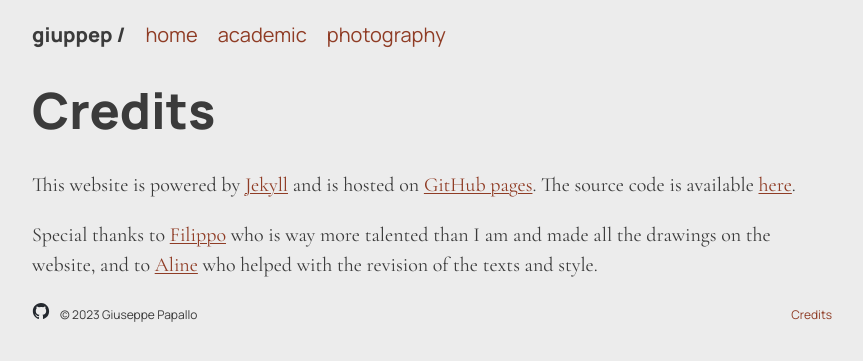
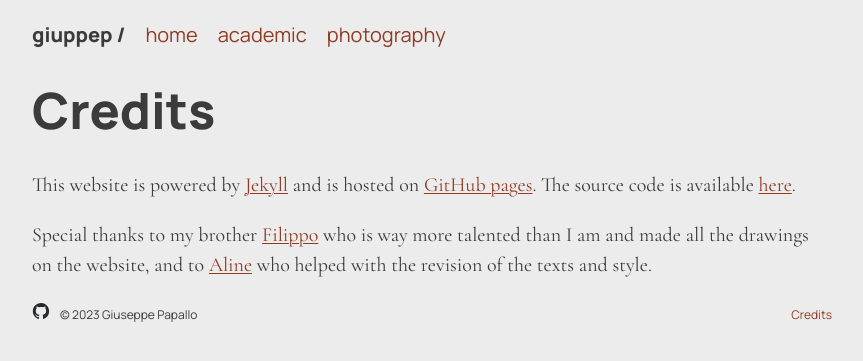
Before and after one commit to giuppep/giuppep.github.io, a Jekyll site: the page built from credits.md, in a window 1280 px wide. Shown: the top 361 px of the page, without its empty margins (208-1071 px from the left). Built offline with Jekyll 4.4.1, drawn with Linux system fonts in a browser that asks for light colours.

Commit message:
fix credits

```diff
--- a/credits.md
+++ b/credits.md
@@ -8,6 +8,6 @@ This website is powered by [Jekyll](https://jekyllrb.com/) and is hosted on
 [GitHub pages](https://pages.github.com/).
 The source code is available [here](https://github.com/giuppep/giuppep.github.io).
 
-Special thanks to [Filippo](https://instagram.com/_swi.pap_?igshid=MzRlODBiNWFlZA==)
+Special thanks to my brother [Filippo](https://instagram.com/_swi.pap_?igshid=MzRlODBiNWFlZA==)
 who is way more talented than I am and made all the drawings on the website, and to
 [Aline](https://www.linkedin.com/in/alinekhoury/) who helped with the revision of the texts and style.
```
Also changed, not shown: index.md (+1 -1 lines).
